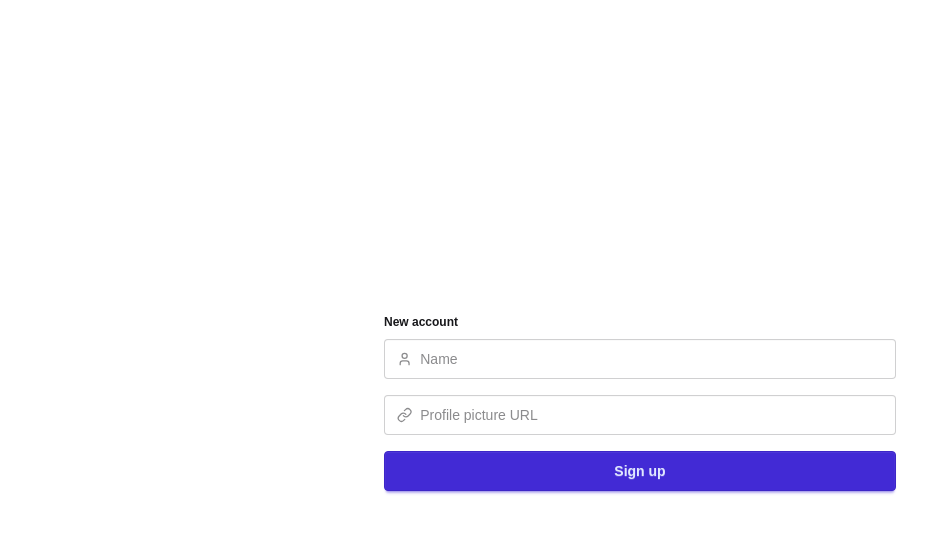
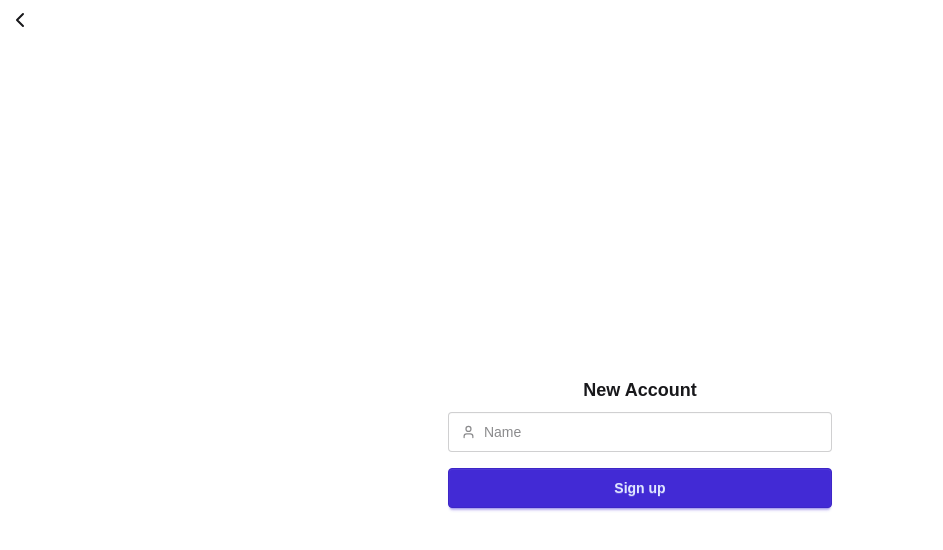
Before and after one commit to evops-sum25/evops-website, a Next.js app: page /signup in a window 1280 px wide. Shown: the top 550 px of the page, without its empty margins (0-943 px from the left). Built offline with nearby package versions, Linux system fonts and the light colour scheme.

Commit message:
better sign up form

```diff
--- a/src/app/signup/page.tsx
+++ b/src/app/signup/page.tsx
@@ -1,28 +1,27 @@
-import { Link, User } from "lucide-react";
+import { ChevronLeft, User } from "lucide-react";
 
 export default function SignUpPage() {
   return (
-    <main className="flex h-screen w-screen flex-col items-center justify-center">
-      <fieldset className="fieldset flex w-128 max-w-full flex-col gap-4">
-        <legend className="fieldset-legend">New account</legend>
+    <>
+      <nav>
+        <a href="../" className="btn btn-ghost btn-circle">
+          <ChevronLeft />
+        </a>
+      </nav>
+      <main className="flex h-screen w-screen flex-col items-center justify-center p-4">
+        <fieldset className="fieldset flex w-full max-w-96 flex-col items-center gap-4">
+          <legend className="fieldset-legend w-full">
+            <h1 className="w-full text-center text-lg">New Account</h1>
+          </legend>
 
           <div className="input w-full">
             <User className="text-base-content/50 size-4" />
             <input type="text" className="w-full" required placeholder="Name" />
           </div>
 
-        <div className="input w-full">
-          <Link className="text-base-content/50 size-4" />
-          <input
-            type="url"
-            required
-            className="w-full"
-            placeholder="Profile picture URL"
-          />
-        </div>
-
-        <button className="btn btn-primary">Sign up</button>
+          <button className="btn btn-primary w-full">Sign up</button>
         </fieldset>
       </main>
+    </>
   );
 }
```
Lines whose indentation alone changed are shown as unchanged.
